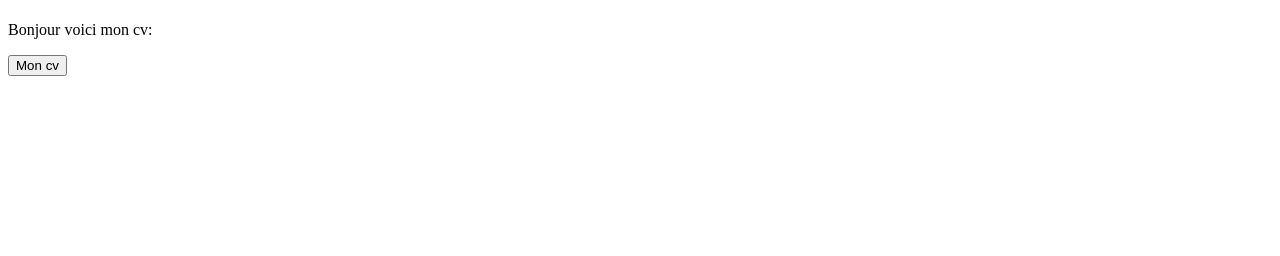
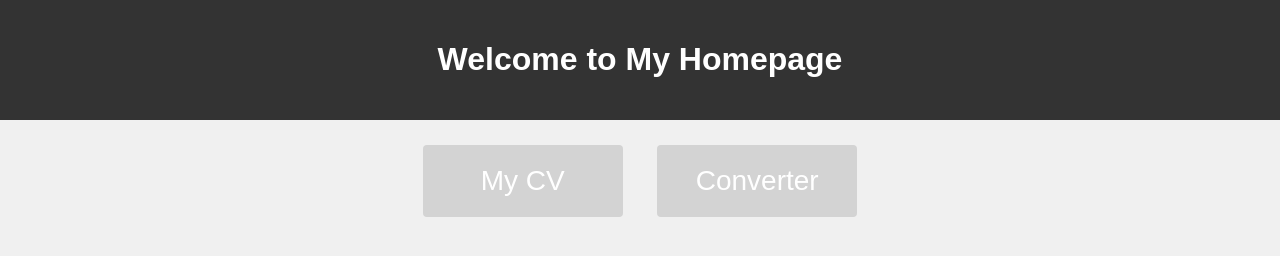
Before and after one commit to Motya01/Nsi, a plain HTML site: page index.html in a window 1280 px wide. Drawn offline with Linux system fonts and the light colour scheme.

Commit message:
Update index.html

```diff
--- a/index.html
+++ b/index.html
@@ -1,16 +1,84 @@
 <!DOCTYPE html>
+<html lang="en">
+<head>
+    <meta charset="UTF-8">
+    <meta name="viewport" content="width=device-width, initial-scale=1.0">
+    <title>My Homepage</title>
+    <style>
+        body {
+            font-family: Arial, sans-serif;
+            background-color: #f0f0f0;
+            margin: 0;
+            padding: 0;
+        }
 
-<html>
-<head>
-<title>Le cite de Motya</title>
+        header {
+            background-color: #333;
+            color: #fff;
+            text-align: center;
+            padding: 20px;
+        }
+
+        nav {
+            text-align: center;
+            padding: 20px;
+        }
+
+        nav a {
+            text-decoration: none;
+            color: #333;
+            padding: 10px;
+            font-weight: bold;
+        }
+
+        .button {
+            display: inline-block;
+            border-radius: 4px;
+            background-color: #d3d3d3;
+            border: none;
+            color: #FFFFFF;
+            text-align: center;
+            font-size: 28px;
+            padding: 20px;
+            width: 200px;
+            transition: all 0.5s;
+            cursor: pointer;
+            margin: 5px;
+        }
+
+        .button span {
+            cursor: pointer;
+            display: inline-block;
+            position: relative;
+            transition: 0.5s;
+        }
+
+        .button span:after {
+            content: '\00bb';
+            position: absolute;
+            opacity: 0;
+            top: 0;
+            right: -20px;
+            transition: 0.5s;
+        }
+
+        .button:hover span {
+            padding-right: 25px;
+        }
+
+        .button:hover span:after {
+            opacity: 1;
+            right: 0;
+        }
+    </style>
 </head>
-
-
 <body>
-
-<h1></h1>
-<p>Bonjour voici mon cv:</p>
-<a href='https://motya01.github.io/Nsi/cv.html'><button>Mon cv</button></a>
-
+    <header>
+        <h1>Welcome to My Homepage</h1>
+    </header>
+    <nav>
+        <a href="https://motya01.github.io/Nsi/cv.html"><button class="button" style="vertical-align:middle"><span>My CV </span></button></a>
+        <a href="https://motya01.github.io/Nsi/converter.html"><button class="button" style="vertical-align:middle"><span>Converter</span></button></a>
+    </nav>
 </body>
 </html>
```
